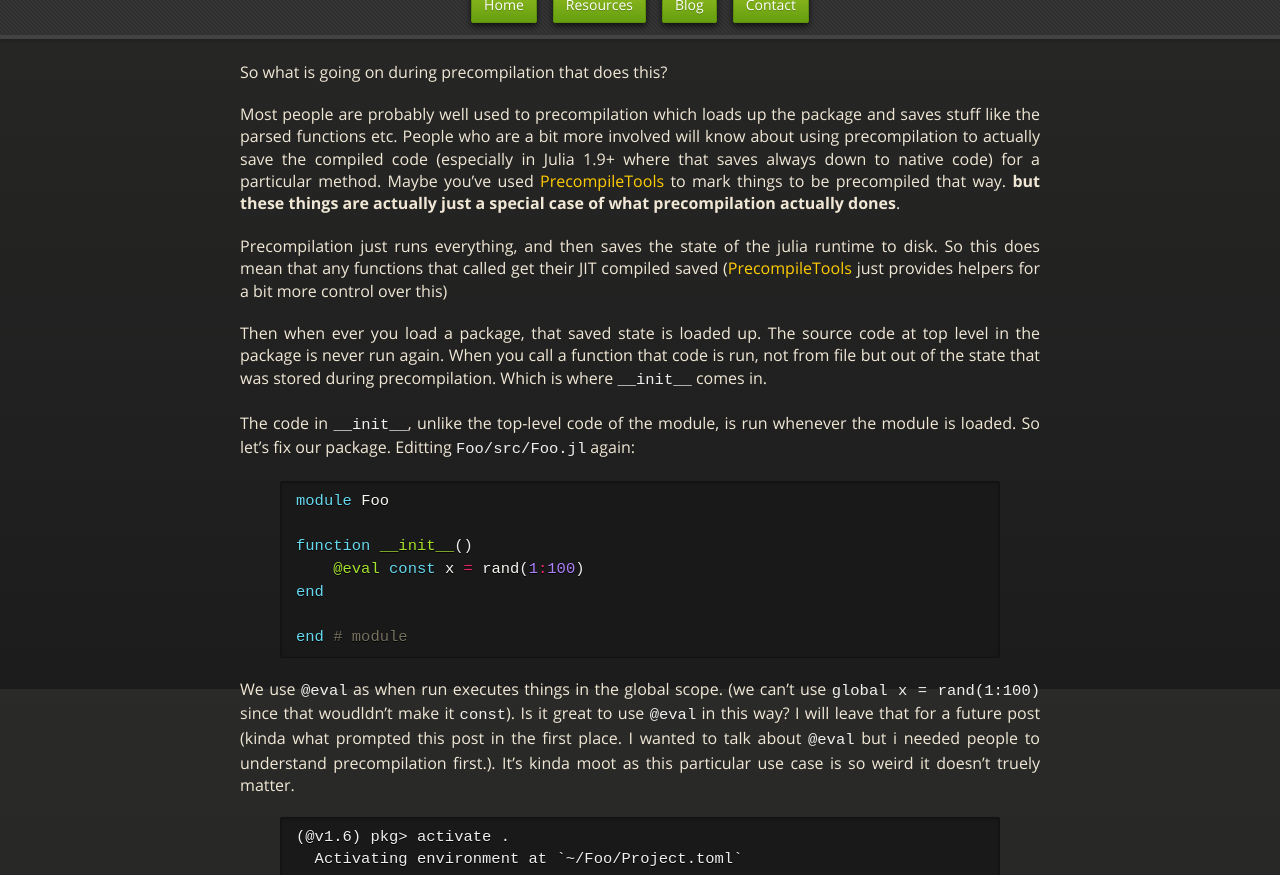
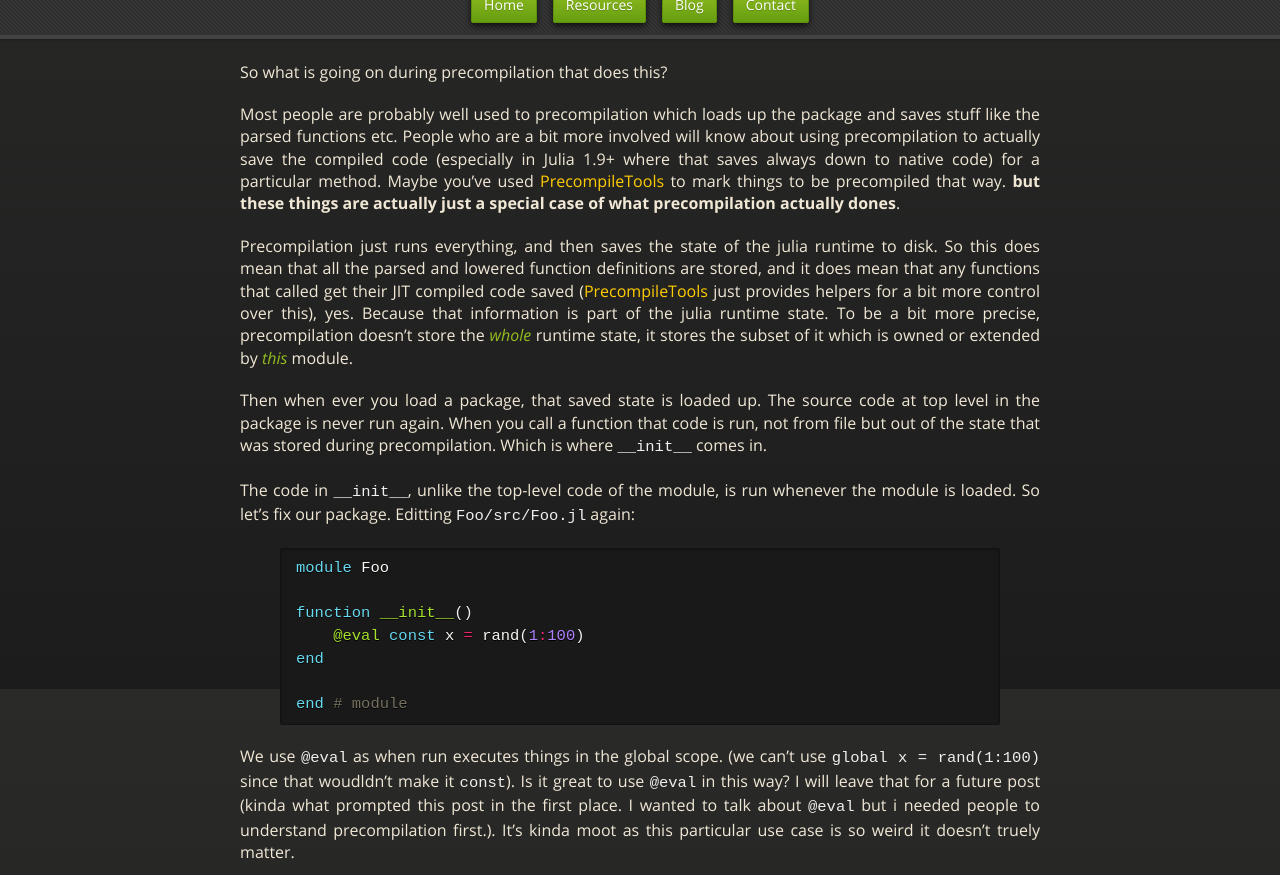
Before and after one commit to oxinabox/oxinabox.github.io, a Jekyll site: the page built from _posts/2023-06-16-top-level-code-in-julia.md, in a window 1280 px wide and 900 px high, scrolled down 2886 px, cut to the strip 25-900 px from the top of the window. Built offline with Jekyll 4.4.1, drawn with Linux system fonts in a browser that asks for light colours; nearby versions of some CDN libraries; some web fonts are replaced.

Commit message:
Add clarity

```diff
--- a/_posts/2023-06-16-top-level-code-in-julia.md
+++ b/_posts/2023-06-16-top-level-code-in-julia.md
@@ -132,7 +132,9 @@ Maybe you've used [PrecompileTools](https://github.com/JuliaLang/PrecompileTools
 **but these things are actually just a special case of what precompilation actually dones**.
 
 Precompilation just runs everything, and then saves the state of the julia runtime to disk.
-So this does mean that any functions that called get their JIT compiled saved ([PrecompileTools](https://github.com/JuliaLang/PrecompileTools.jl) just provides helpers for a bit more control over this)
+So this does mean that all the parsed and lowered function definitions are stored,
+and it does mean that any functions that called get their JIT compiled code saved ([PrecompileTools](https://github.com/JuliaLang/PrecompileTools.jl) just provides helpers for a bit more control over this), yes.  Because that information is part of the julia runtime state.
+To be a bit more precise, precompilation doesn't store the *whole* runtime state, it stores the subset of it which is owned or extended by *this* module.
 
 Then when ever you load a package, that saved state is loaded up.
 The source code at top level in the package is never run again.
```
